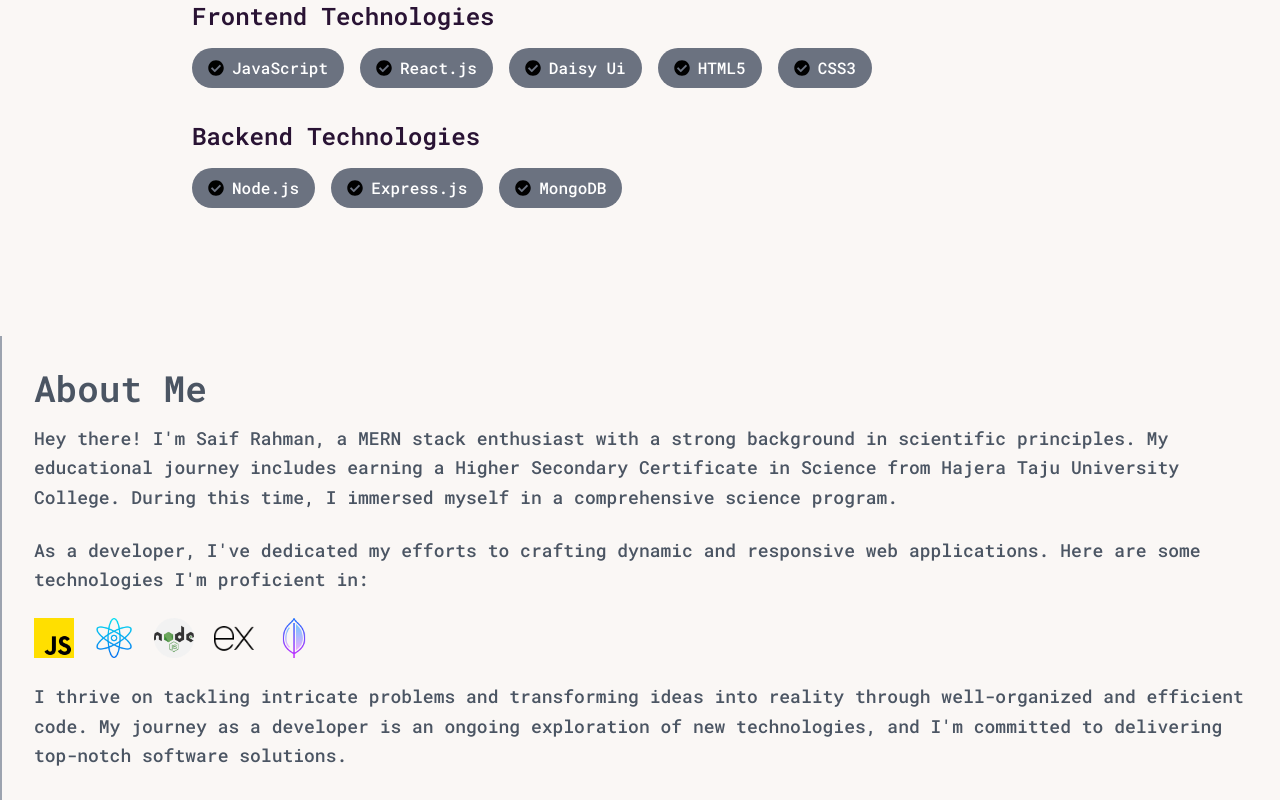
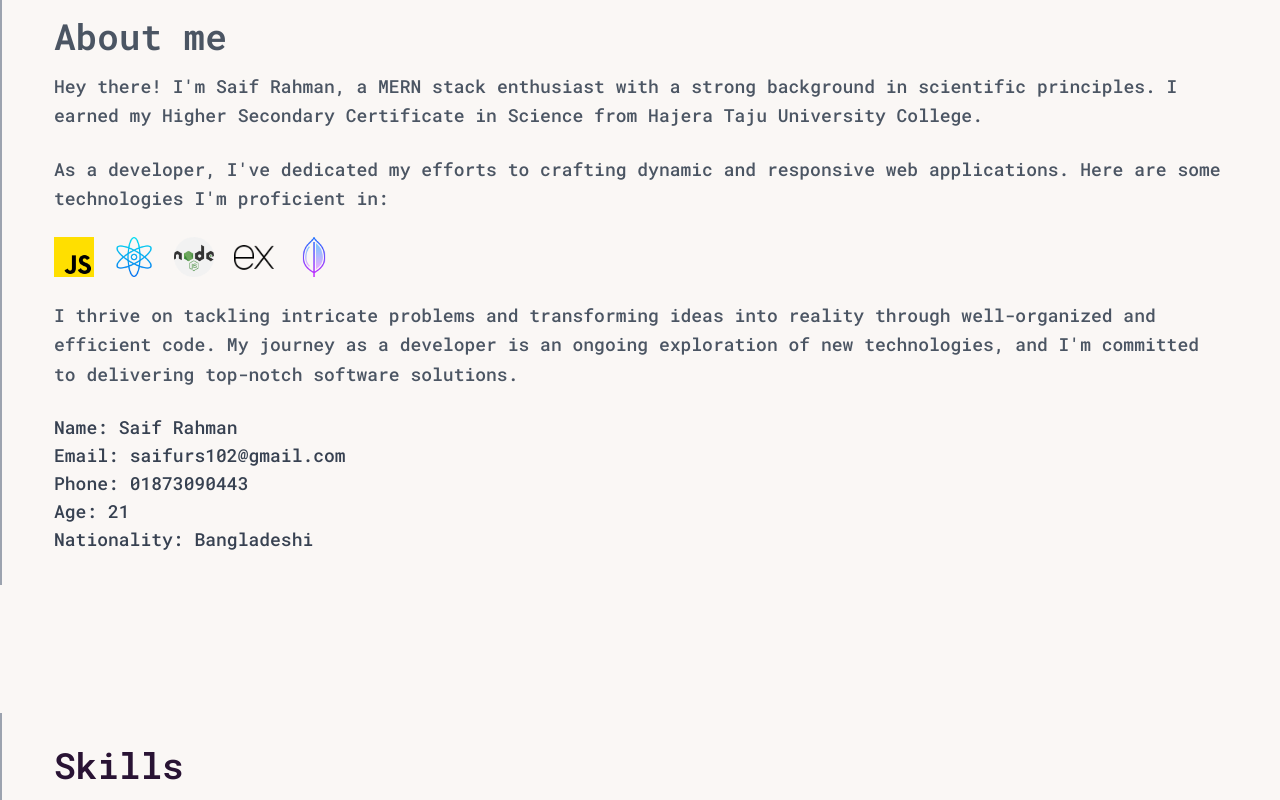
Before and after one commit to Saif-Rahman-801/Portfolio-main, a React (Vite) app: page / in a window 1280 px wide. Shown: the part 720-1520 px from the top of the page. Built offline with nearby package versions, Linux system fonts and the light colour scheme.

Commit message:
skills shown

```diff
--- a/src/Components/MainContent/About/AboutMe.jsx
+++ b/src/Components/MainContent/About/AboutMe.jsx
@@ -1,45 +1,66 @@
 /* eslint-disable react/no-unescaped-entities */
+import { useEffect } from "react";
+import Aos from "aos";
 import JS from "../../../assets/js.png";
 import react from "../../../assets/atom.png";
 import nodeJS from "../../../assets/nodejs.png";
 import expressJs from "../../../assets/icons8-express-js-50.png";
 import mongoDb from "../../../assets/icons8-mongo-db-64.png";
-import { useEffect } from "react";
-import Aos from "aos";
 
 const AboutMe = () => {
   useEffect(() => {
     Aos.init();
     // AOS.refresh();
   }, []);
+
+  const fullName = "Saif Rahman";
+  const education = "Higher Secondary Certificate in Science";
+  const email = "saifurs102@gmail.com";
+  const phone = "01873090443";
+  const age = "21";
+  const nationality = "Bangladeshi";
+
   return (
-    <div  data-aos="fade-up" className=" text-gray-600 p-8 font-medium border-l-2 border-gray-400">
-      <h2 className="text-4xl font-semibold mb-4">About Me</h2>
+    <div
+      data-aos="fade-up"
+      className="flex flex-col md:flex-row items-center p-8 font-medium border-l-2 border-gray-400"
+    >
+      {/* About Me Content */}
+      <div className="text-gray-600 px-5">
+        <h2 className="text-4xl font-semibold mb-4">{`About me`}</h2>
         <p className="text-lg leading-relaxed mb-6">
-        Hey there! I'm Saif Rahman, a MERN stack enthusiast with a strong
-        background in scientific principles. My educational journey includes
-        earning a Higher Secondary Certificate in Science from Hajera Taju
-        University College. During this time, I immersed myself in a
-        comprehensive science program.
+          Hey there! I'm {fullName}, a MERN stack enthusiast with a strong
+          background in scientific principles. I earned my {education} from
+          Hajera Taju University College.
         </p>
         <p className="text-lg leading-relaxed mb-6">
           As a developer, I've dedicated my efforts to crafting dynamic and
           responsive web applications. Here are some technologies I'm proficient
           in:
         </p>
-      <div className="flex gap-5">
+        <div className="flex gap-5 mb-6">
           <img src={JS} alt="JavaScript" className="w-10 h-10" />
           <img src={react} alt="React" className="w-10 h-10" />
           <img src={nodeJS} alt="Node.js" className="w-10 h-10" />
           <img src={expressJs} alt="Express.js" className="w-10 h-10" />
           <img src={mongoDb} alt="MongoDB" className="w-10 h-10" />
         </div>
-      <p className="text-lg leading-relaxed mt-6">
+        <p className="text-lg leading-relaxed">
           I thrive on tackling intricate problems and transforming ideas into
           reality through well-organized and efficient code. My journey as a
           developer is an ongoing exploration of new technologies, and I'm
           committed to delivering top-notch software solutions.
         </p>
+
+        {/* Additional Information */}
+        <div className="mt-6 text-gray-700">
+          <p className="text-lg">Name: {fullName}</p>
+          <p className="text-lg">Email: {email}</p>
+          <p className="text-lg">Phone: {phone}</p>
+          <p className="text-lg">Age: {age}</p>
+          <p className="text-lg">Nationality: {nationality}</p>
+        </div>
+      </div>
     </div>
   );
 };
--- a/src/Components/MainContent/Experience/Experience.jsx
+++ b/src/Components/MainContent/Experience/Experience.jsx
@@ -47,7 +47,7 @@
         </div>
 
         {/* Backend Experience */}
-        <div className="border-r-2 md:border-none border-gray-400 ml-6 p-3">
+        <div className="border-r-2 mb-8 md:border-none border-gray-400 ml-6 p-3">
           <h3 className="text-2xl font-semibold mb-4">Backend Development</h3>
 
           {/* Individual Job/Project */}
--- a/src/Components/MainContent/MainPage.jsx
+++ b/src/Components/MainContent/MainPage.jsx
@@ -9,11 +9,12 @@
       <div className="my-5 md:my-0">
         <Banner />
       </div>
-      <div className="my-20">
-        <Skills />
-      </div>
       <div className="my-32">
         <AboutMe />
+      </div>
+      <div className="my-20">
+
+        <Skills />
       </div>
       <div className="my-32">
         <Experience />
--- a/src/Components/MainContent/Skills/Skills.jsx
+++ b/src/Components/MainContent/Skills/Skills.jsx
@@ -1,14 +1,23 @@
 /* eslint-disable react/prop-types */
+import Aos from "aos";
+import { useEffect } from "react";
 import { FaCheckCircle } from "react-icons/fa";
 
 const Skills = () => {
+  useEffect(() => {
+    Aos.init();
+    // AOS.refresh();
+  }, []);
   return (
-    <div className="w-[70%] mx-auto my-10">
-      <h2 className="text-4xl font-semibold mb-6">Skills</h2>
-
+    <>
+      <div data-aos="fade-up" className="container mx-auto my-10 border-l-2 border-gray-400 p-8">
+        <div className="px-5">
+          <h2 className="text-4xl font-semibold mb-5">Skills</h2>
           {/* Frontend Skills */}
-      <div className="mb-8">
-        <h3 className="text-2xl font-semibold mb-4">Frontend Technologies</h3>
+          <div className="w-auto md:w-[40%] my-7">
+            <h3 className="text-2xl font-semibold mb-4">
+              Frontend Technologies
+            </h3>
             <div className="flex flex-wrap gap-4">
               <SkillBadge name="JavaScript" />
               <SkillBadge name="React.js" />
@@ -20,8 +29,10 @@
           </div>
 
           {/* Backend Skills */}
-      <div>
-        <h3 className="text-2xl font-semibold mb-4">Backend Technologies</h3>
+          <div className="mb-8 w-auto md:w-[40%]">
+            <h3 className="text-2xl font-semibold mb-4">
+              Backend Technologies
+            </h3>
             <div className="flex flex-wrap gap-4">
               <SkillBadge name="Node.js" />
               <SkillBadge name="Express.js" />
@@ -30,6 +41,8 @@
             </div>
           </div>
         </div>
+      </div>
+    </>
   );
 };
 
```
Also changed, not shown: src/assets/port-removebg-preview.png (added). Lines whose indentation alone changed are shown as unchanged.
